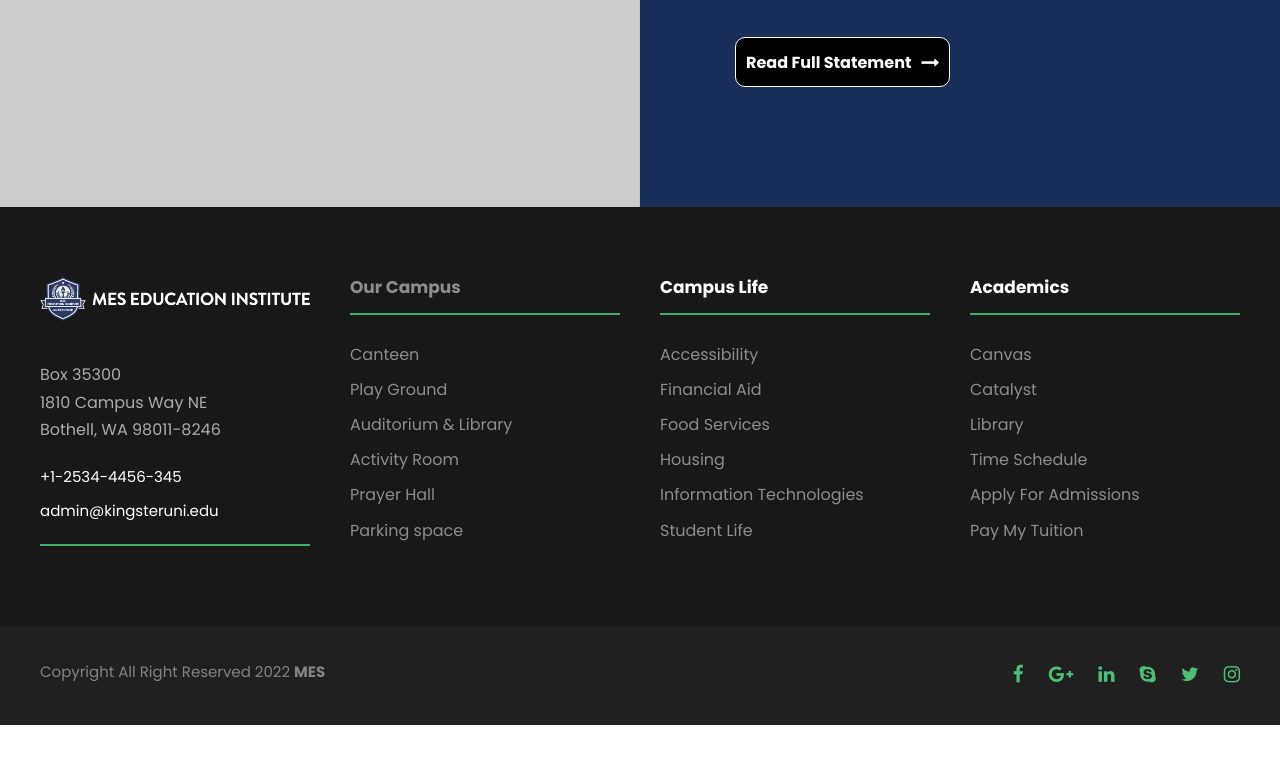
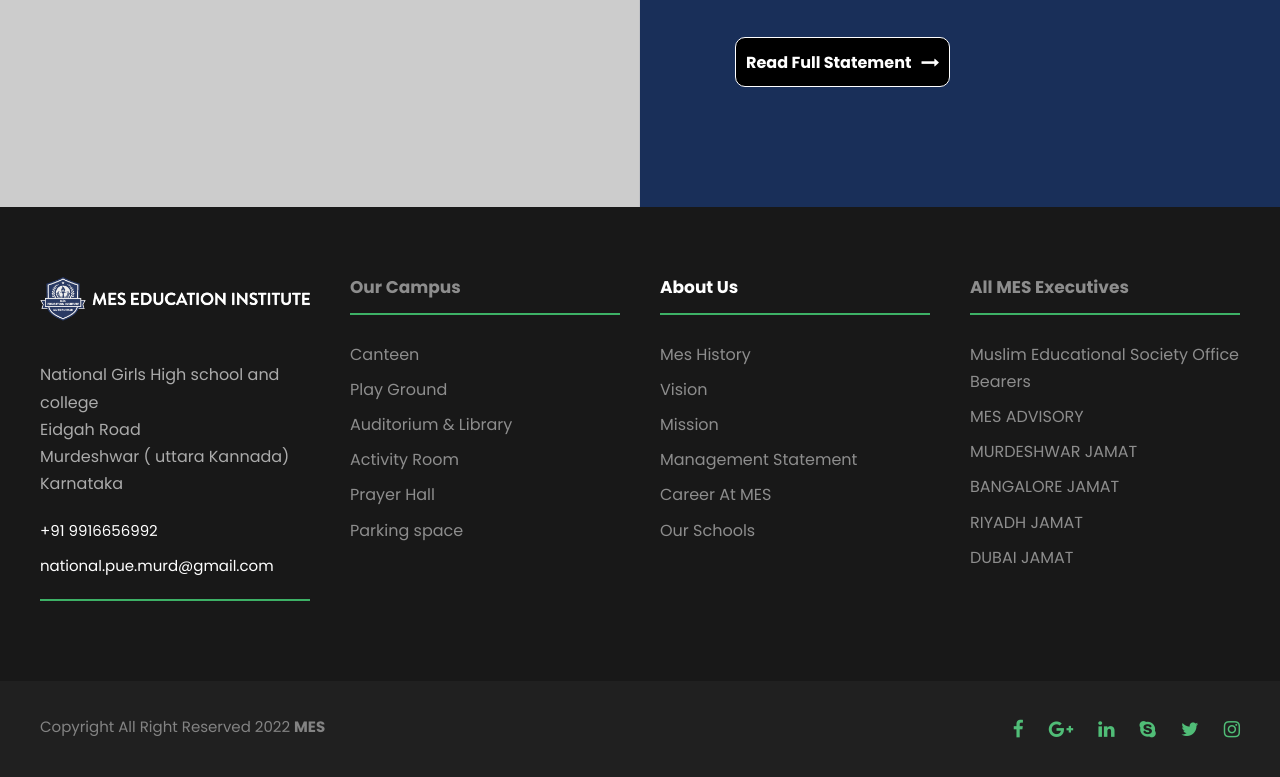
Before and after one commit to mohdzayeem/meseducation-, a plain HTML site: page index.html in a window 1280 px wide. Shown: the part 3461-4238 px from the top of the page. Before the commit the page ends 4186 px from the top, so only its background shows below. Drawn offline with Linux system fonts and the light colour scheme; a script that the page names is missing; a web font is replaced by a local one.

Commit message:
Update index.html

```diff
--- a/index.html
+++ b/index.html
@@ -296,7 +296,7 @@
                                                     </li>
                                                     <li data-index="rs-1" data-transition="fade" data-slotamount="default" data-hideafterloop="0" data-hideslideonmobile="off" data-easein="default" data-easeout="default" data-masterspeed="300" data-thumb="upload/slider-2-100x50.jpg" data-rotate="0" data-saveperformance="off" data-title="Slide" data-param1="" data-param2="" data-param3="" data-param4="" data-param5="" data-param6="" data-param7="" data-param8="" data-param9="" data-param10="" data-description=""> <img src="mes-edu/images/slider2.jpg" alt="" title="slider-2" width="1800" height="1119" data-bgposition="center center" data-bgfit="cover" data-bgrepeat="no-repeat" class="rev-slidebg" data-no-retina>
                                                         <div class="tp-caption   tp-resizeme" id="slide-1-layer-1" data-x="36" data-y="center" data-voffset="-120" data-width="['auto']" data-height="['auto']" data-type="text" data-responsive_offset="on" data-frames='[{"delay":10,"speed":300,"frame":"0","from":"x:-50px;opacity:0;","to":"o:1;","ease":"Power3.easeInOut"},{"delay":"wait","speed":300,"frame":"999","to":"opacity:0;","ease":"Power3.easeInOut"}]' data-textAlign="['inherit','inherit','inherit','inherit']" data-paddingtop="[0,0,0,0]" data-paddingright="[0,0,0,0]" data-paddingbottom="[0,0,0,0]" data-paddingleft="[0,0,0,0]" style="z-index: 5; white-space: nowrap; font-size: 33px; line-height: 33px; font-weight: 300; color: #000; letter-spacing: 0px;font-family:Poppins;">MES has more than</div>
-                                                        <div class="tp-caption   tp-resizeme" id="slide-1-layer-2" data-x="33" data-y="center" data-voffset="-31" data-width="['auto']" data-height="['auto']" data-type="text" data-responsive_offset="on" data-frames='[{"delay":370,"speed":300,"frame":"0","from":"opacity:0;","to":"o:1;","ease":"Power3.easeInOut"},{"delay":"wait","speed":300,"frame":"999","to":"opacity:0;","ease":"Power3.easeInOut"}]' data-textAlign="['inherit','inherit','inherit','inherit']" data-paddingtop="[0,0,0,0]" data-paddingright="[0,0,0,0]" data-paddingbottom="[0,0,0,0]" data-paddingleft="[0,0,0,0]" style="z-index: 6; white-space: nowrap; font-size: 83px; line-height: 83px; font-weight: 600; color: #000; letter-spacing: 0px;font-family:Poppins;">*No. of students* </div>
+                                                        <div class="tp-caption   tp-resizeme" id="slide-1-layer-2" data-x="33" data-y="center" data-voffset="-31" data-width="['auto']" data-height="['auto']" data-type="text" data-responsive_offset="on" data-frames='[{"delay":370,"speed":300,"frame":"0","from":"opacity:0;","to":"o:1;","ease":"Power3.easeInOut"},{"delay":"wait","speed":300,"frame":"999","to":"opacity:0;","ease":"Power3.easeInOut"}]' data-textAlign="['inherit','inherit','inherit','inherit']" data-paddingtop="[0,0,0,0]" data-paddingright="[0,0,0,0]" data-paddingbottom="[0,0,0,0]" data-paddingleft="[0,0,0,0]" style="z-index: 6; white-space: nowrap; font-size: 83px; line-height: 83px; font-weight: 600; color: #000; letter-spacing: 0px;font-family:Poppins;">550 Students </div>
                                                         <div class="tp-caption rev-btn rev-hiddenicon " id="slide-1-layer-6" data-x="34" data-y="center" data-voffset="80" data-width="['auto']" data-height="['auto']" data-type="button" data-responsive_offset="on" data-frames='[{"delay":740,"speed":300,"frame":"0","from":"x:-50px;opacity:0;","to":"o:1;","ease":"Power3.easeInOut"},{"delay":"wait","speed":300,"frame":"999","to":"opacity:0;","ease":"Power3.easeInOut"},{"frame":"hover","speed":"0","ease":"Linear.easeNone","to":"o:1;rX:0;rY:0;rZ:0;z:0;","style":"c:rgb(0,64,132);bg:rgba(255,255,255,1);bw:0 0 0 5px;"}]' data-textAlign="['inherit','inherit','inherit','inherit']" data-paddingtop="[19,19,19,19]" data-paddingright="[21,21,21,21]" data-paddingbottom="[19,19,19,19]" data-paddingleft="[21,21,21,21]" style="z-index: 7; white-space: nowrap; font-size: 17px; line-height: 16px; font-weight: 600; color: #2d2d2d; letter-spacing: 0px;font-family:Poppins;background-color:rgb(255,255,255);border-color:rgb(61,177,102);border-style:solid;border-width:0px 0px 0px 5px;outline:none;box-shadow:none;box-sizing:border-box;-moz-box-sizing:border-box;-webkit-box-sizing:border-box;cursor:pointer;"><a href="mes-edu/campus.html">Take Campus Tour --></a></div>
                                                     </li>
                                                 </ul>
@@ -1375,12 +1375,14 @@
                                 <div class="textwidget">
                                     <p><img src="mes-edu/upload/mes-logo-fff.png" alt="" />
                                         <br /> <span class="gdlr-core-space-shortcode" id="span_1dd7_10"></span>
-                                        <br /> Box 35300
-                                        <br /> 1810 Campus Way NE
-                                        <br /> Bothell, WA 98011-8246</p>
-                                    <p><span id="span_1dd7_11">+1-2534-4456-345</span>
+                                        <br /> National Girls High school and college
+					 <br />   Eidgah Road
+					 <br />    Murdeshwar ( uttara Kannada)
+					    Karnataka
+					</p>
+                                    <p><span id="span_1dd7_11">+91 9916656992</span>
                                         <br /> <span class="gdlr-core-space-shortcode" id="span_1dd7_12"></span>
-                                        <br /> <a id="a_1dd7_8" href="mailto:admin@kingsteruni.edu">admin@kingsteruni.edu</a></p>
+                                        <br /> <a id="a_1dd7_8" href="mailto:national.pue.murd@gmail.com">national.pue.murd@gmail.com</a></p>
                                     <div class="gdlr-core-divider-item gdlr-core-divider-item-normal gdlr-core-left-align">
                                         <div class="gdlr-core-divider-line gdlr-core-skin-divider" id="div_1dd7_111"></div>
                                     </div>
@@ -1404,30 +1406,30 @@
                         </div>
                         <div class="kingster-footer-column kingster-item-pdlr kingster-column-15">
                             <div id="gdlr-core-custom-menu-widget-3" class="widget widget_gdlr-core-custom-menu-widget kingster-widget">
-                                <h3 class="kingster-widget-title">Campus Life</h3><span class="clear"></span>
+                                <h3 class="kingster-widget-title">About Us</h3><span class="clear"></span>
                                 <div class="menu-campus-life-container">
                                     <ul id="menu-campus-life" class="gdlr-core-custom-menu-widget gdlr-core-menu-style-plain">
-                                        <li class="menu-item"><a href="#">Accessibility</a></li>
-                                        <li class="menu-item"><a href="#">Financial Aid</a></li>
-                                        <li class="menu-item"><a href="#">Food Services</a></li>
-                                        <li class="menu-item"><a href="#">Housing</a></li>
-                                        <li class="menu-item"><a href="#">Information Technologies</a></li>
-                                        <li class="menu-item"><a href="#">Student Life</a></li>
+                                        <li class="menu-item"><a href="mes-edu/about-us.html">Mes History</a></li>
+                                        <li class="menu-item"><a href="mes-edu/vision.html">Vision</a></li>
+                                        <li class="menu-item"><a href="mes-edu/mision.html">Mission</a></li>
+                                        <li class="menu-item"><a href="mes-edu/mgt-stmt.html">Management Statement</a></li>
+                                        <li class="menu-item"><a href="mes-edu/career.html">Career At MES</a></li>
+                                        <li class="menu-item"><a href="mes-edu/school1.html">Our Schools</a></li>
                                     </ul>
                                 </div>
                             </div>
                         </div>
                         <div class="kingster-footer-column kingster-item-pdlr kingster-column-15">
                             <div id="gdlr-core-custom-menu-widget-4" class="widget widget_gdlr-core-custom-menu-widget kingster-widget">
-                                <h3 class="kingster-widget-title">Academics</h3><span class="clear"></span>
+                                <h3 class="kingster-widget-title"><a href="mes-edu/executives.html">All MES Executives</h3><span class="clear"></span>
                                 <div class="menu-academics-container">
                                     <ul id="menu-academics" class="gdlr-core-custom-menu-widget gdlr-core-menu-style-plain">
-                                        <li class="menu-item"><a href="#">Canvas</a></li>
-                                        <li class="menu-item"><a href="#">Catalyst</a></li>
-                                        <li class="menu-item"><a href="#">Library</a></li>
-                                        <li class="menu-item"><a href="#">Time Schedule</a></li>
-                                        <li class="menu-item"><a href="#">Apply For Admissions</a></li>
-                                        <li class="menu-item"><a href="#">Pay My Tuition</a></li>
+                                        <li class="menu-item"><a href="mes-edu/executives.html">Muslim Educational Society Office Bearers</a></li>
+                                        <li class="menu-item"><a href="mes-edu/executives.html">MES ADVISORY</a></li>
+                                        <li class="menu-item"><a href="mes-edu/executives.html">MURDESHWAR JAMAT</a></li>
+                                        <li class="menu-item"><a href="mes-edu/executives.html">BANGALORE JAMAT </a></li>
+                                        <li class="menu-item"><a href="#mes-edu/executives.html"> RIYADH JAMAT </a></li>
+                                        <li class="menu-item"><a href="mes-edu/executives.html">  DUBAI JAMAT</a></li>
                                     </ul>
                                 </div>
                             </div>
```
